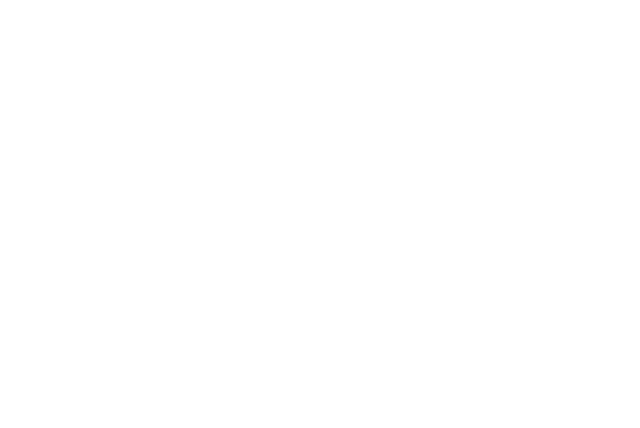
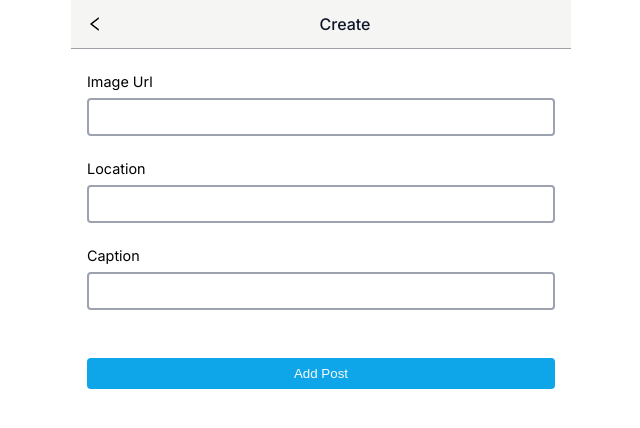
Before and after one commit to brindashree/insta-mini, a React (Create React App) app: page /create in a window 1280 px wide. Before the commit this address had no page. Shown: the top 428 px of the page, without its empty margins (319-959 px from the left). Built offline with nearby package versions, Linux system fonts and the light colour scheme; data requests are answered from the project's data file.

Commit message:
feat(post): create new post func added

```diff
--- a/data/db.json
+++ b/data/db.json
@@ -20,66 +20,26 @@
     {
       "id": 2,
       "user": "Alex",
-      "image_url": "http://surl.li/dazbl",
+      "image_url": "https://rb.gy/p3ttfk",
       "likes": 30,
-      "location": "New York",
-      "caption": "Photo of the Day: That feeling when you kick off the hiking boots + relax above it all"
+      "location": "Great Smoky Mountains ",
+      "caption": "Scenic Sunset"
     },
     {
-      "id": 3,
       "user": "Alex",
-      "image_url": "http://surl.li/dazbl",
-      "likes": 30,
-      "location": "New York",
-      "caption": "Photo of the Day: That feeling when you kick off the hiking boots + relax above it all"
+      "likes": 0,
+      "image_url": "https://bit.ly/3ShFdXn",
+      "caption": "Life's at its Best",
+      "location": "Seatle",
+      "id": 3
     },
     {
-      "id": 4,
       "user": "Alex",
-      "image_url": "http://surl.li/dazbl",
-      "likes": 30,
-      "location": "New York",
-      "caption": "Photo of the Day: That feeling when you kick off the hiking boots + relax above it all"
-    },
-    {
-      "id": 5,
-      "user": "Alex",
-      "image_url": "http://surl.li/dazbl",
-      "likes": 30,
-      "location": "New York",
-      "caption": "Photo of the Day: That feeling when you kick off the hiking boots + relax above it all"
-    },
-    {
-      "id": 6,
-      "user": "Alex",
-      "image_url": "http://surl.li/dazbl",
-      "likes": 30,
-      "location": "New York",
-      "caption": "Photo of the Day: That feeling when you kick off the hiking boots + relax above it all"
-    },
-    {
-      "id": 7,
-      "user": "Alex",
-      "image_url": "http://surl.li/dazbl",
-      "likes": 30,
-      "location": "New York",
-      "caption": "Photo of the Day: That feeling when you kick off the hiking boots + relax above it all"
-    },
-    {
-      "id": 8,
-      "user": "Alex",
-      "image_url": "http://surl.li/dazbl",
-      "likes": 30,
-      "location": "New York",
-      "caption": "Photo of the Day: That feeling when you kick off the hiking boots + relax above it all"
-    },
-    {
-      "id": 9,
-      "user": "Alex",
-      "image_url": "http://surl.li/dazbl",
-      "likes": 31,
-      "location": "New York",
-      "caption": "Photo of the Day: That feeling when you kick off the hiking boots + relax above it all"
+      "likes": 1,
+      "image_url": "https://bit.ly/3ROJPUW",
+      "caption": "Exploring city on Skates!!",
+      "location": "California",
+      "id": 4
     }
   ],
   "comments": [
@@ -146,6 +106,14 @@
       "likes": 6,
       "created_at": "2022-09-18T09:03:38.663Z",
       "id": 9
+    },
+    {
+      "comment": "Crazy !!",
+      "user_name": "Alex",
+      "post_id": 4,
+      "likes": 0,
+      "created_at": "2022-09-18T10:10:16.096Z",
+      "id": 10
     }
   ]
 }
--- a/src/App.js
+++ b/src/App.js
@@ -2,6 +2,7 @@
 import { BrowserRouter, Routes, Route } from "react-router-dom";
 import { getUser } from "./api";
 import Comments from "./containers/Comments";
+import CreatePost from "./containers/CreatePost";
 import Home from "./containers/Home";
 import Profile from "./containers/Profile";
 
@@ -24,6 +25,7 @@
 				<Route path="/" element={<Home />} />
 				<Route path="/profile" element={<Profile user={user} />} />
 				<Route path="/comments/:postId" element={<Comments />} />
+				<Route path="/create" element={<CreatePost />} />
 			</Routes>
 		</BrowserRouter>
 	);
--- a/src/api.js
+++ b/src/api.js
@@ -23,6 +23,16 @@
 // POST REQUESTS
 export const addComment = async (payload) => {
 	const result = await fetch(`${API_URL}/comments`, {
+		method: "POST",
+		headers: {
+			"Content-Type": "application/json",
+		},
+		body: JSON.stringify(payload),
+	}).catch((err) => console.error(err));
+	return await result;
+};
+export const addPost = async (payload) => {
+	const result = await fetch(`${API_URL}/posts`, {
 		method: "POST",
 		headers: {
 			"Content-Type": "application/json",
--- a/src/components/BottomNav.js
+++ b/src/components/BottomNav.js
@@ -47,7 +47,7 @@
 				<SearchOutlined />
 			</IconContainer>
 			<IconContainer>
-				<PlusSquareOutlined />
+				<PlusSquareOutlined onClick={() => navigate("/create")} />
 			</IconContainer>
 			<IconContainer>
 				<HeartOutlined />
--- a/src/components/Post.js
+++ b/src/components/Post.js
@@ -37,6 +37,7 @@
 	img {
 		width: 100%;
 		height: 100%;
+		object-fit: cover;
 	}
 `;
 const StyledText = styled.p`
--- a/src/containers/Comments.js
+++ b/src/containers/Comments.js
@@ -187,6 +187,7 @@
 			</CommentCard>
 		);
 	};
+
 	return (
 		<MainContainer>
 			<HeaderSection>
--- /dev/null
+++ b/src/containers/CreatePost.js
@@ -0,0 +1,135 @@
+import React, { useState } from "react";
+import styled from "styled-components";
+import colors from "../themes/colors";
+import { useNavigate } from "react-router-dom";
+import { LeftOutlined } from "@ant-design/icons";
+import { addPost } from "../api";
+
+const MainContainer = styled.div`
+	position: relative;
+	min-height: 100vh;
+`;
+const HeaderSection = styled.div`
+	display: flex;
+	align-items: center;
+	background-color: ${colors.lightGray};
+	border-bottom: 1px solid ${colors.dividerGray};
+	.anticon {
+		cursor: pointer;
+		font-size: 1rem;
+		padding: 1rem;
+	}
+`;
+const Header = styled.p`
+	color: ${colors.primaryBlack};
+	font-weight: 500;
+	font-size: 1rem;
+	flex: 1;
+	margin: 0;
+	padding: 0.5rem;
+	text-align: center;
+	background-color: ${colors.lightGray};
+`;
+const CustomForm = styled.form`
+	padding: 1rem;
+	display: flex;
+	flex-direction: column;
+
+	label {
+		font-size: 0.9rem;
+		margin: 0.5rem 0;
+	}
+	input {
+		font-size: 1rem;
+		padding: 0.5rem 0.3rem;
+		border-radius: 4px;
+		border: 2px solid ${colors.textGray};
+		margin-bottom: 1rem;
+	}
+
+	button {
+		background-color: ${colors.ctaBlue};
+		border: none;
+		border-radius: 4px;
+		color: ${colors.white};
+		padding: 0.5rem;
+		margin: 2rem 0;
+		cursor: pointer;
+	}
+`;
+const ErrorText = styled.p`
+	font-size: 0.875rem;
+	font-weight: 600;
+	color: ${colors.red};
+	padding: 1rem;
+	margin: 0;
+`;
+function CreatePost() {
+	const navigate = useNavigate();
+	const [imageUrl, setImageUrl] = useState("");
+	const [location, setLocation] = useState("");
+	const [caption, setCaption] = useState("");
+	const [error, setError] = useState();
+
+	const handleCreatePost = async (e) => {
+		e.preventDefault();
+		if (imageUrl === "" || caption === "" || location === "") {
+			setError("Please enter all fields");
+			return;
+		}
+		const payload = {
+			user: "Alex",
+			likes: 0,
+			image_url: imageUrl,
+			caption,
+			location,
+		};
+		const res = await addPost(payload);
+		if (res.ok) {
+			setCaption("");
+			setLocation("");
+			setImageUrl("");
+			navigate("/");
+		}
+	};
+	return (
+		<MainContainer>
+			<HeaderSection>
+				<LeftOutlined onClick={() => navigate("/")} />
+				<Header>Create</Header>
+			</HeaderSection>
+			{error && <ErrorText>{error}</ErrorText>}
+			<CustomForm>
+				<label for="imageUrl">Image Url</label>
+				<input
+					type="text"
+					id="imageUrl"
+					name="imageUrl"
+					value={imageUrl}
+					onChange={(e) => setImageUrl(e.target.value)}
+				/>
+				<label for="location">Location</label>
+				<input
+					type="text"
+					id="location"
+					name="location"
+					value={location}
+					onChange={(e) => setLocation(e.target.value)}
+				/>
+				<label for="caption">Caption</label>
+				<input
+					type="text"
+					id="caption"
+					name="location"
+					value={caption}
+					onChange={(e) => setCaption(e.target.value)}
+				/>
+				<button type="submit" onClick={handleCreatePost}>
+					Add Post
+				</button>
+			</CustomForm>
+		</MainContainer>
+	);
+}
+
+export default CreatePost;
--- a/src/containers/Home.js
+++ b/src/containers/Home.js
@@ -20,7 +20,7 @@
 	const fetchPosts = async () => {
 		const data = await fetchAllPosts();
 		if (data.length) {
-			setPosts(data);
+			setPosts(data.reverse());
 			setIsLoading(false);
 		}
 	};
--- a/src/containers/Profile.js
+++ b/src/containers/Profile.js
@@ -1,7 +1,6 @@
 import React, { useEffect, useState } from "react";
 import styled from "styled-components";
-import colors from "../themes/colors";
-import profile from "../images/profile.jpg";
+import { useNavigate } from "react-router-dom";
 import {
 	CaretDownOutlined,
 	HolderOutlined,
@@ -9,6 +8,8 @@
 	UserOutlined,
 } from "@ant-design/icons";
 import BottomNav from "../components/BottomNav";
+import colors from "../themes/colors";
+import profile from "../images/profile.jpg";
 import { fetchAllPosts } from "../api";
 
 const MainContainer = styled.div`
@@ -139,13 +140,14 @@
 `;
 
 function Profile({ user }) {
+	const navigate = useNavigate();
 	const [posts, setPosts] = useState([]);
 	const [isLoading, setIsLoading] = useState(true);
 
 	const fetchPosts = async () => {
 		const data = await fetchAllPosts();
 		if (data.length) {
-			setPosts(data);
+			setPosts(data.reverse());
 			setIsLoading(false);
 		}
 	};
@@ -250,7 +252,7 @@
 						<GridContainer>
 							{posts?.length > 0 &&
 								posts.map((post) => (
-									<ImageContainer key={post.id}>
+									<ImageContainer key={post.id} onClick={() => navigate("/")}>
 										<img src={post.image_url} alt="profile-img" />
 									</ImageContainer>
 								))}
```
